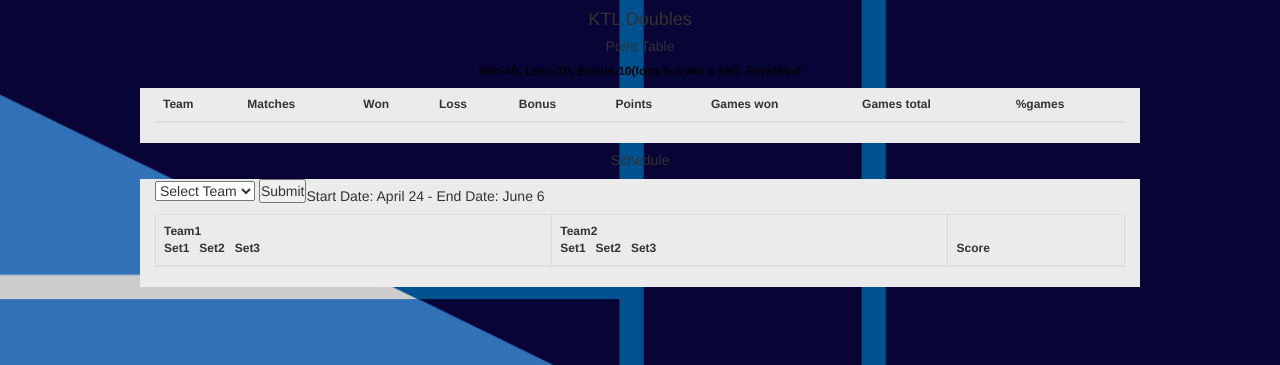
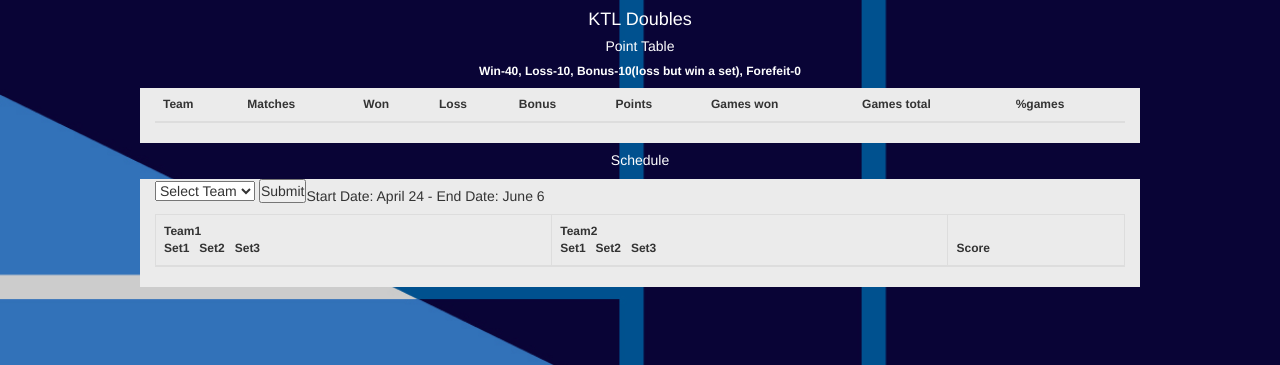
Before and after one commit to HarshaNyshadham/KTL, a Flask app: page /KTLDoubles in a window 1280 px wide. Shown: the part 141-506 px from the top of the page. Run offline with Flask 2, Linux system fonts and the light colour scheme; lists and menus that the app fills with data are empty; some libraries are stand-ins or nearby versions.

Commit message:
Update KTLDoubles.html

```diff
--- a/source/templates/KTLDoubles.html
+++ b/source/templates/KTLDoubles.html
@@ -13,10 +13,10 @@
 
 
 
-<h4 class = 'text-center'> KTL Doubles </h4>
-<h5 class = 'text-center'>
+<h4 class = 'text-center' style = "color:white;"> KTL Doubles </h4>
+<h5 class = 'text-center' style = "color:white;">
   Point Table
-  <h6 class = 'text-center' style = "color:black;font-size: 12px;">
+  <h6 class = 'text-center' style = "color:white;font-size: 12px;">
     <b>Win-40, Loss-10, Bonus-10(loss but win a set), Forefeit-0</b>
   </h6>
 </h5>
@@ -65,7 +65,7 @@
 </div>
 
 <!-- ************ schedule ********* -->
-<h5 class = 'text-center'>
+<h5 class = 'text-center' style = "color:white;">
   Schedule
 </h5>
 
```
